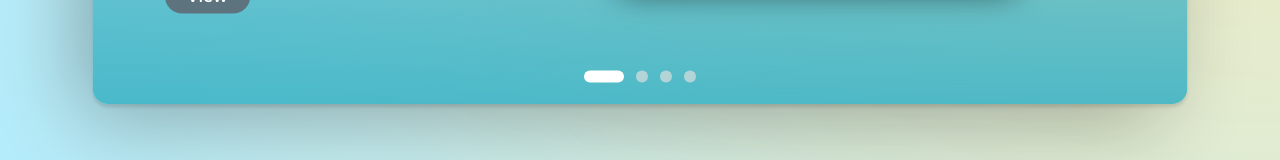
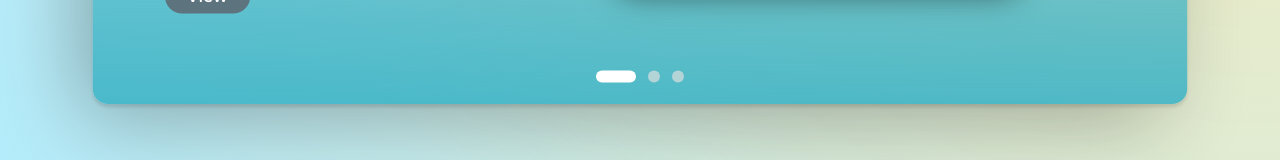
Before and after one commit to MostafaH04/2023-website, a React (Create React App) app: page /projects/hardware in a window 1280 px wide. Shown: the part 560-720 px from the top of the page. Built offline with nearby package versions, Linux system fonts and the light colour scheme.

Commit message:
updated project links

```diff
--- a/src/components/Projects/Projects.js
+++ b/src/components/Projects/Projects.js
@@ -86,7 +86,7 @@ function Projects(props)
                 "https://media.discordapp.net/attachments/388874244102160385/1088151072335466516/Render.jpg?width=2304&height=1058",
                 "https://media.discordapp.net/attachments/388874244102160385/1118584890875719861/image.png?width=898&height=766"
                 ],
-                link: "https://github.com/MostafaH04/V8-Roomba"
+                link: "https://github.com/MostafaH04/V8-Roomba/wiki"
             },
             {
                 name: "6-DOF Arm",
@@ -95,7 +95,7 @@ function Projects(props)
                 "https://media.discordapp.net/attachments/1034262061577945100/1142468102035099690/image.png?width=979&height=881",
                 "https://media.discordapp.net/attachments/1034262061577945100/1148243622295261254/image.png?width=1087&height=1182",
                 "https://media.discordapp.net/attachments/1034262061577945100/1148243432406519828/image.png?width=1373&height=1184"],
-                link: "https://github.com/MostafaH04/Chess-Bot/wiki"
+                link: "https://github.com/MostafaH04/6-DOF-ARM/wiki"
             },
             {
                 name: "Chess Bot",
@@ -105,14 +105,6 @@ function Projects(props)
                 "https://mir-s3-cdn-cf.behance.net/project_modules/disp/06dae3160377969.63b3a575570f1.jpg",
                 "https://media.discordapp.net/attachments/772956476200583208/1060003763978506300/image.png?width=697&height=671"],
                 link: "https://github.com/MostafaH04/Chess-Bot/wiki"
-            },
-            {
-                name: "Sumo Bot",
-                description: "Developed a sumo bot based on the Parallax Sumo Bot kit, incorporating a microbit for control. Demonstrated expertise in hardware integration, microcontroller programming, and control systems. Implemented robust strategies for competitive sumo robot battles.",
-                imgSrcs: ["https://cdn.discordapp.com/attachments/388874244102160385/990624711597768714/unknown.png",
-                "https://cdn.discordapp.com/attachments/388874244102160385/1060021407767068783/image.png",
-                "https://media.discordapp.net/attachments/388874244102160385/1060021437206888578/image.png"],
-                link: "https://github.com/MostafaH04/Sumo-Bot"
             }
         ];
     }
```
